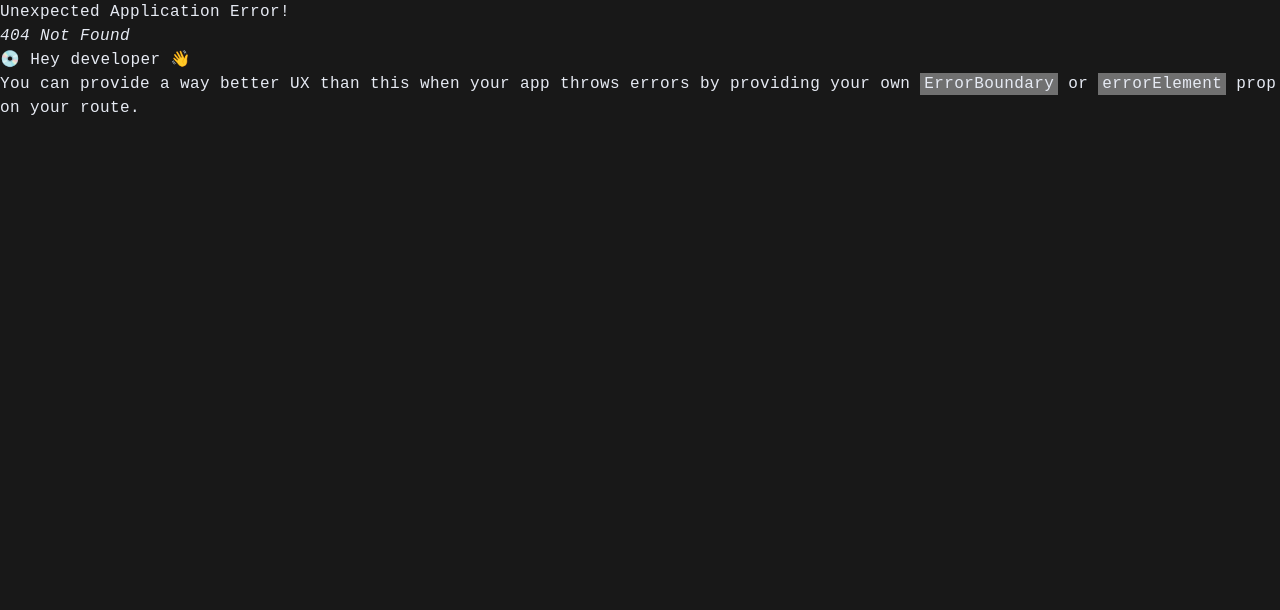
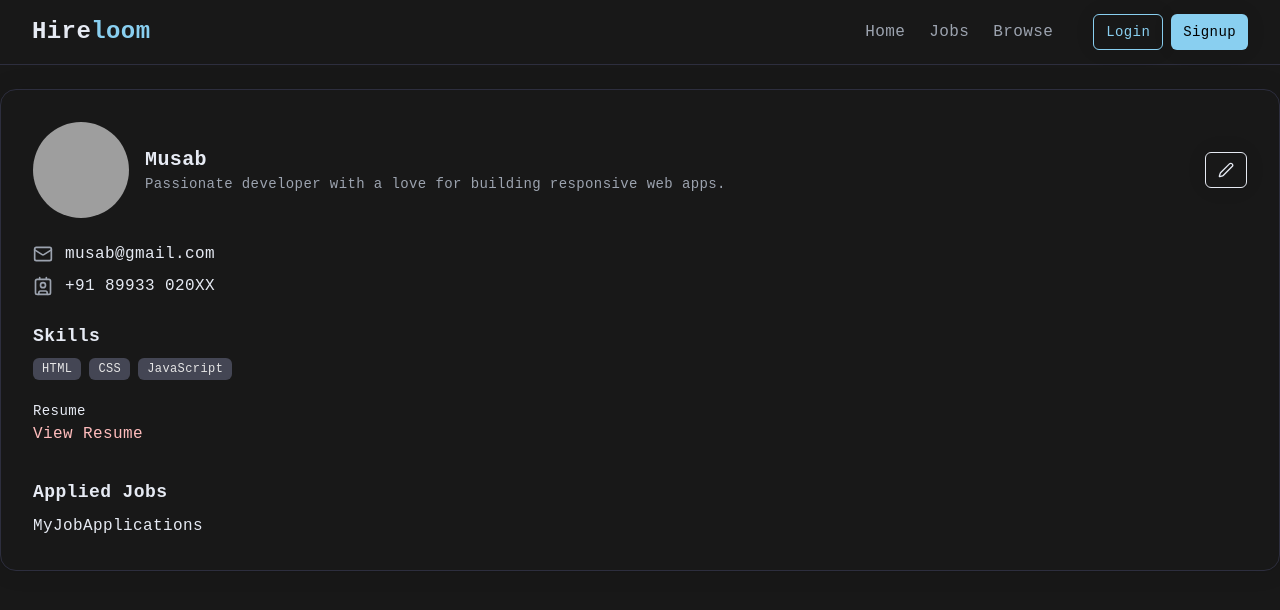
Before and after one commit to musabrayan/Hireloom, a React (Vite) app in the folder Frontend/: page /user-profile in a window 1280 px wide. Before the commit this address had no page. Shown: the top 610 px of the page. Built offline with nearby package versions, Linux system fonts and the light colour scheme; grey boxes are pictures that could not be loaded.

Commit message:
Browse section and user profile section created

```diff
--- /dev/null
+++ b/Frontend/src/components/BrowseJobs.jsx
@@ -0,0 +1,27 @@
+import React from 'react'
+import Navbar from './global/Navbar'
+import JobCard from './JobCard'
+
+const jobs = [1, 2, 3]
+
+const BrowseJobs = () => {
+  return (
+    <div className='h-screen bg-background overflow-auto'>
+      <Navbar />
+
+      <div className="max-w-7xl  mx-auto px-4 sm:px-6 lg:px-8 my-10">
+        <h1 className="text-2xl font-semibold mb-6">
+          Search Results ({jobs.length})
+        </h1>
+
+        <div className="grid grid-cols-1 sm:grid-cols-2 md:grid-cols-3 gap-6">
+          {jobs.map((item, index) => (
+            <JobCard key={index} />
+          ))}
+        </div>
+      </div>
+    </div>
+  )
+}
+
+export default BrowseJobs
--- a/Frontend/src/components/JobCard.jsx
+++ b/Frontend/src/components/JobCard.jsx
@@ -26,7 +26,6 @@ const JobCard = () => {
         </div>
       </div>
 
- \
       <div className="mb-4">
         <h3 className="font-bold text-lg text-primary">Frontend Developer</h3>
         <p className="text-sm text-muted-foreground line-clamp-2">
--- /dev/null
+++ b/Frontend/src/components/MyJobApplications.jsx
@@ -0,0 +1,9 @@
+import React from 'react'
+
+const MyJobApplications = () => {
+  return (
+    <div>MyJobApplications</div>
+  )
+}
+
+export default MyJobApplications
--- /dev/null
+++ b/Frontend/src/components/UserProfile.jsx
@@ -0,0 +1,96 @@
+import React from 'react';
+import Navbar from './global/Navbar';
+import { Avatar } from './ui/avatar';
+import { AvatarImage } from '@radix-ui/react-avatar';
+import { Button } from './ui/button';
+import { Contact, Mail, Pen } from 'lucide-react';
+import { Badge } from './ui/badge';
+import { Label } from './ui/label';
+import MyJobApplications from './MyJobApplications';
+
+const userSkills = ['HTML', 'CSS', 'JavaScript'];
+const userHasResume = true;
+
+const UserProfile = () => {
+  return (
+    <div>
+      <Navbar />
+
+      <div className="max-w-7xl mx-auto my-6 p-6 sm:p-8 bg-background border border-border rounded-2xl shadow-sm">
+        {/* Profile Header */}
+        <div className="flex flex-col sm:flex-row sm:justify-between sm:items-center gap-6">
+          <div className="flex items-center gap-4">
+            <Avatar className="h-24 w-24">
+              <AvatarImage
+                src="https://imgs.search.brave.com/hoof-A79UqpE4cGRslutlU9zqOAoCwEI4sfy5cdG--c/rs:fit:860:0:0:0/g:ce/aHR0cHM6Ly9pbWcu/ZnJlZXBpay5jb20v/ZnJlZS12ZWN0b3Iv/YWJzdHJhY3QtY29t/cGFueS1sb2dvXzUz/ODc2LTEyMDUwMS5q/cGc_c2VtdD1haXNf/aHlicmlkJnc9NzQw"
+                alt="User Avatar"
+              />
+            </Avatar>
+            <div>
+              <h2 className="text-xl font-semibold">Musab</h2>
+              <p className="text-muted-foreground text-sm">
+                Passionate developer with a love for building responsive web apps.
+              </p>
+            </div>
+          </div>
+          <Button variant="outline" className="self-start sm:self-auto">
+            <Pen className="h-4 w-4" />
+          </Button>
+        </div>
+
+        {/* Contact Info */}
+        <div className="mt-6 space-y-2 text-sm sm:text-base">
+          <div className="flex items-center gap-3">
+            <Mail className="h-5 w-5 text-muted-foreground" />
+            <span>musab@gmail.com</span>
+          </div>
+          <div className="flex items-center gap-3">
+            <Contact className="h-5 w-5 text-muted-foreground" />
+            <span>+91 89933 020XX</span>
+          </div>
+        </div>
+
+        {/* Skills Section */}
+        <div className="mt-6">
+          <h3 className="font-semibold text-lg mb-2">Skills</h3>
+          <div className="flex flex-wrap gap-2">
+            {userSkills.length > 0 ? (
+              userSkills.map((skill, index) => (
+                <Badge key={index} variant="secondary">
+                  {skill}
+                </Badge>
+              ))
+            ) : (
+              <span className="text-muted-foreground">Not Available</span>
+            )}
+          </div>
+        </div>
+
+
+        <div className="mt-6">
+          <Label className="block mb-1">Resume</Label>
+          {userHasResume ? (
+            <a
+              href="https://drive.google.com/your-resume-link"
+              target="_blank"
+              rel="noopener noreferrer"
+              className="text-accent hover:underline"
+            >
+              View Resume
+            </a>
+          ) : (
+            <span className="text-muted-foreground">Not Uploaded</span>
+          )}
+        </div>
+
+
+        <div className="mt-8">
+          <h3 className="font-semibold text-lg mb-2">Applied Jobs</h3>
+          <MyJobApplications />
+        </div>
+      </div>
+    </div>
+  );
+};
+
+export default UserProfile;
--- a/Frontend/src/components/auth/Login.jsx
+++ b/Frontend/src/components/auth/Login.jsx
@@ -12,7 +12,7 @@ import { Button } from '../ui/button';
 import { RadioGroup, RadioGroupItem } from '../ui/radio-group';
 
 import { USER_API_END_POINT } from '../../utils/constant';
-import { setLoading } from '@/redux/authSlice';
+import { setLoading, setUser } from '@/redux/authSlice';
 
 const Login = () => {
   const [formData, setFormData] = useState({
@@ -43,6 +43,7 @@ const Login = () => {
       });
 
       if (response.data.success) {
+        dispatch(setUser(response.data.user))
         toast.success(response.data.message);
         navigate('/');
       }
--- a/Frontend/src/components/global/Navbar.jsx
+++ b/Frontend/src/components/global/Navbar.jsx
@@ -12,9 +12,11 @@ import {
 } from "@/components/ui/avatar";
 import { Button } from "@/components/ui/button";
 import { User2, LogOut, Menu, X } from "lucide-react";
+import { useSelector } from "react-redux";
 
 const Navbar = () => {
-    const user = false;
+
+    const {user} = useSelector(store=> store.auth)
     const [isMobileMenuOpen, setIsMobileMenuOpen] = useState(false);
 
     return (
@@ -99,9 +101,9 @@ const Navbar = () => {
                                     <Button
                                         variant="ghost"
                                         size="sm"
-                                        className="w-full justify-start gap-2 hover:bg-muted transition-colors text-xs sm:text-sm h-8 sm:h-9"
+                                        className="w-full justify-start gap-2 hover:bg-muted transition-colors text-xs sm:text-sm h-8 sm:h-9 cursor-pointer"
                                     >
-                                        <User2 size={14} className="sm:w-4 sm:h-4" /> View Profile
+                                        <User2 size={14} className="sm:w-4 sm:h-4" /> <Link to='user-profile'> View Profile</Link>
                                     </Button>
                                     <Button
                                         variant="ghost"
--- a/Frontend/src/redux/authSlice.js
+++ b/Frontend/src/redux/authSlice.js
@@ -3,14 +3,18 @@ import { createSlice } from "@reduxjs/toolkit";
 const authSlice = createSlice({
     name: "auth",
     initialState: {
-        loading: false
+        loading: false,
+        user:null
     },
     reducers: {
         setLoading: (state, action) => {
             state.loading = action.payload;
+        },
+        setUser: (state,action) => {
+            state.user = action.payload
         }
     }
 });
 
-export const { setLoading } = authSlice.actions;
+export const { setLoading,setUser } = authSlice.actions;
 export default authSlice.reducer;
```
Also changed, not shown: Frontend/src/App.jsx (+10 -0 lines).
